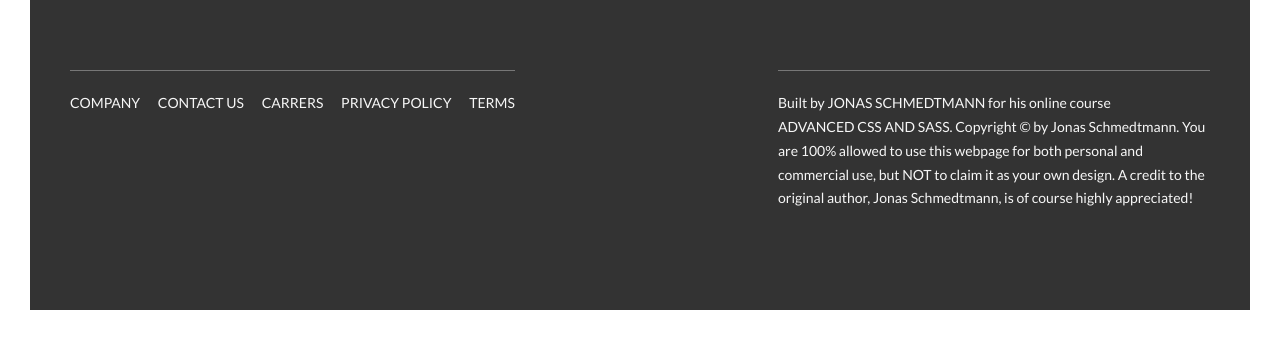
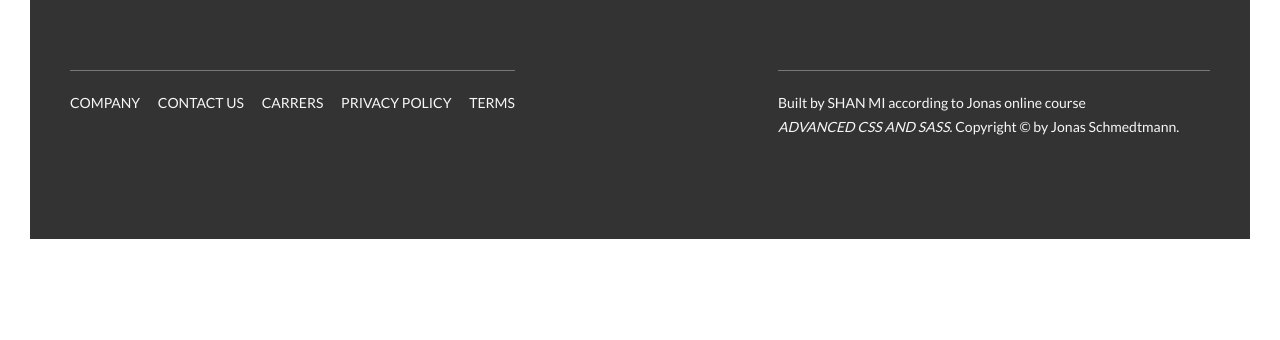
Before and after one commit to Shan-Mi/Natour-Udemy, a website: page index.html in a window 1280 px wide. Shown: the part 5815-6155 px from the top of the page. After the commit the page ends 6084 px from the top, so only its background shows below. Drawn offline with Linux system fonts and the light colour scheme.

Commit message:
fixed footer text

```diff
--- a/index.html
+++ b/index.html
@@ -395,11 +395,8 @@
             </div>
             <div class="col-1-of-2">
                 <p class="footer__copyright">
-                    Built by <a href="#" class="footer__link">Jonas Schmedtmann</a> for his online course <a href="#"
-                        class="footer__link">Advanced CSS and Sass</a>.
-                    Copyright &copy; by Jonas Schmedtmann. You are 100% allowed to use this webpage for both personal
-                    and commercial use, but NOT to claim it as your own design. A credit to the original author, Jonas
-                    Schmedtmann, is of course highly appreciated!
+                    Built by <a href="#" class="footer__link">Shan Mi</a> according to Jonas online course <a href="#"
+                        class="footer__link"><i>Advanced CSS and Sass</i></a>. Copyright &copy; by Jonas Schmedtmann.
                 </p>
             </div>
         </div>
@@ -435,76 +432,6 @@
         </div>
     </div>
 
-    <!--
-        <section class="grid-test">
-            <div class="row">
-                <div class="col-1-of-2">
-                    Col 1 of 2
-                </div>
-                <div class="col-1-of-2">
-                    Col 1 of 2
-                </div>
-            </div>
-
-            <div class="row">
-                <div class="col-1-of-3">
-                    Col 1 of 3
-                </div>
-                <div class="col-1-of-3">
-                    Col 1 of 3
-                </div>
-                <div class="col-1-of-3">
-                    Col 1 of 3
-                </div>
-            </div>
-
-            <div class="row">
-                <div class="col-1-of-3">
-                    Col 1 of 3
-                </div>
-                <div class="col-2-of-3">
-                    Col 2 of 3
-                </div>
-            </div>
-
-            <div class="row">
-                <div class="col-1-of-4">
-                    Col 1 of 4
-                </div>
-                <div class="col-1-of-4">
-                    Col 1 of 4
-                </div>
-                <div class="col-1-of-4">
-                    Col 1 of 4
-                </div>
-                <div class="col-1-of-4">
-                    Col 1 of 4
-                </div>
-            </div>
-
-            <div class="row">
-                <div class="col-1-of-4">
-                    Col 1 of 4
-                </div>
-                <div class="col-1-of-4">
-                    Col 1 of 4
-                </div>
-                <div class="col-2-of-4">
-                    Col 2 of 4
-                </div>
-            </div>
-
-            <div class="row">
-                <div class="col-1-of-4">
-                    Col 1 of 4
-                </div>
-                <div class="col-3-of-4">
-                    Col 3 of 4
-                </div>
-            </div>
-        </section>
-        -->
-
 </body>
 
 </html>
```
Also changed, not shown: 1 other file.
